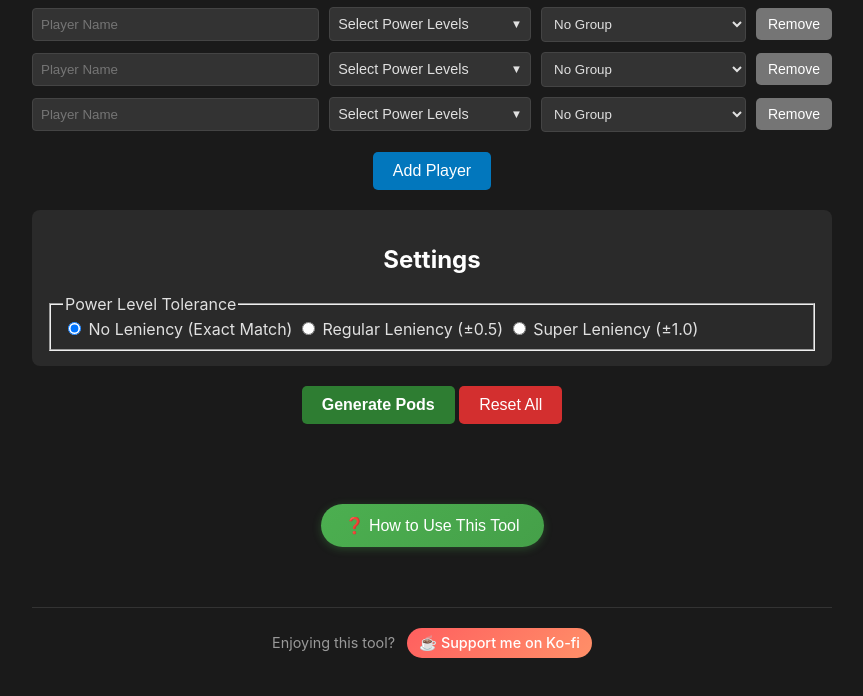
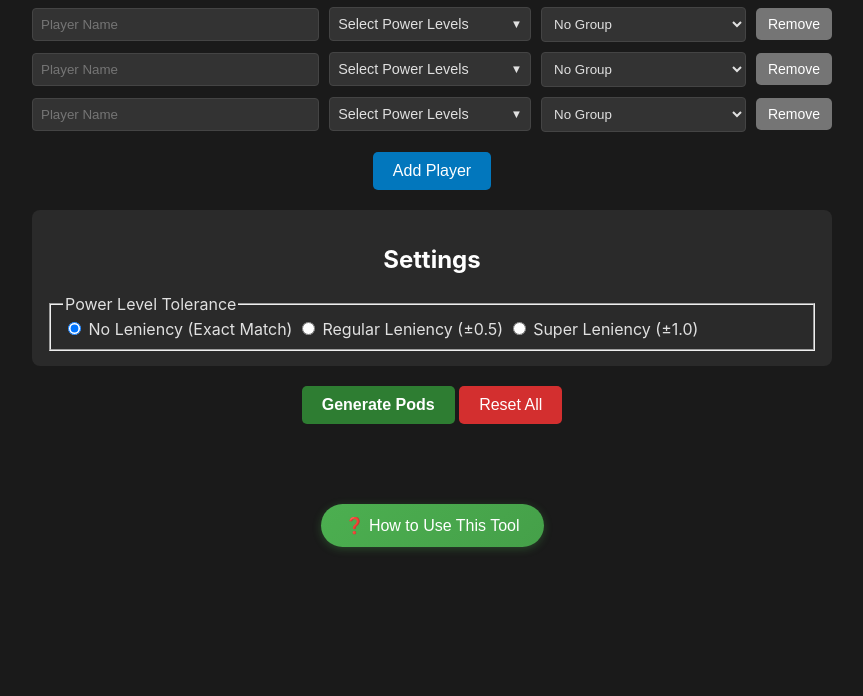
Before and after one commit to MrTyton/Commander-Pods, a website: page index.html in a window 1280 px wide. Shown: the part 140-836 px from the top of the page, without its empty margins (208-1071 px from the left). After the commit the page ends 800 px from the top, so only its background shows below. Drawn offline with Linux system fonts and the light colour scheme.

Commit message:
refactor(help-section): remove Ko-fi support footer and integrate widget script

```diff
--- a/index.html
+++ b/index.html
@@ -52,14 +52,6 @@
         <div class="help-section">
             <button id="help-btn" class="help-button">❓ How to Use This Tool</button>
         </div>
-
-        <footer class="support-footer">
-            <p>Enjoying this tool?
-                <a href="https://ko-fi.com/mrtyton" target="_blank" rel="noopener noreferrer" class="kofi-link">
-                    ☕ Support me on Ko-fi
-                </a>
-            </p>
-        </footer>
     </div>
 
     <template id="player-row-template">
@@ -211,6 +203,15 @@
     </div>
 
     <script src="script.js"></script>
+    <script src='https://storage.ko-fi.com/cdn/scripts/overlay-widget.js'></script>
+    <script>
+        kofiWidgetOverlay.draw('mrtyton', {
+            'type': 'floating-chat',
+            'floating-chat.donateButton.text': 'Ko-fi me!',
+            'floating-chat.donateButton.background-color': '#f45d22',
+            'floating-chat.donateButton.text-color': '#fff'
+        });
+    </script>
 </body>
 
 </html>
--- a/style.css
+++ b/style.css
@@ -713,39 +713,9 @@ button {
     border-left: 4px solid #4CAF50;
 }
 
-/* Support Footer Styles */
-.support-footer {
-    margin-top: 40px;
-    padding: 20px;
-    text-align: center;
-    border-top: 1px solid #333;
-    color: #999;
+/* Hide Ko-fi widget in display mode */
+body.display-mode .kofi-widget,
+body.display-mode [id*="kofi"],
+body.display-mode iframe[src*="ko-fi"] {
+    display: none !important;
 }
-
-.support-footer p {
-    margin: 0;
-    font-size: 0.9rem;
-}
-
-.kofi-link {
-    color: #00d9ff;
-    text-decoration: none;
-    padding: 6px 12px;
-    border-radius: 20px;
-    background: linear-gradient(135deg, #ff5f5f, #ff9068);
-    color: white;
-    font-weight: 500;
-    transition: all 0.3s ease;
-    display: inline-block;
-    margin-left: 8px;
-}
-
-.kofi-link:hover {
-    transform: translateY(-2px);
-    box-shadow: 0 4px 12px rgba(255, 95, 95, 0.3);
-    text-decoration: none;
-}
-
-.kofi-link:active {
-    transform: translateY(0);
-}
```
